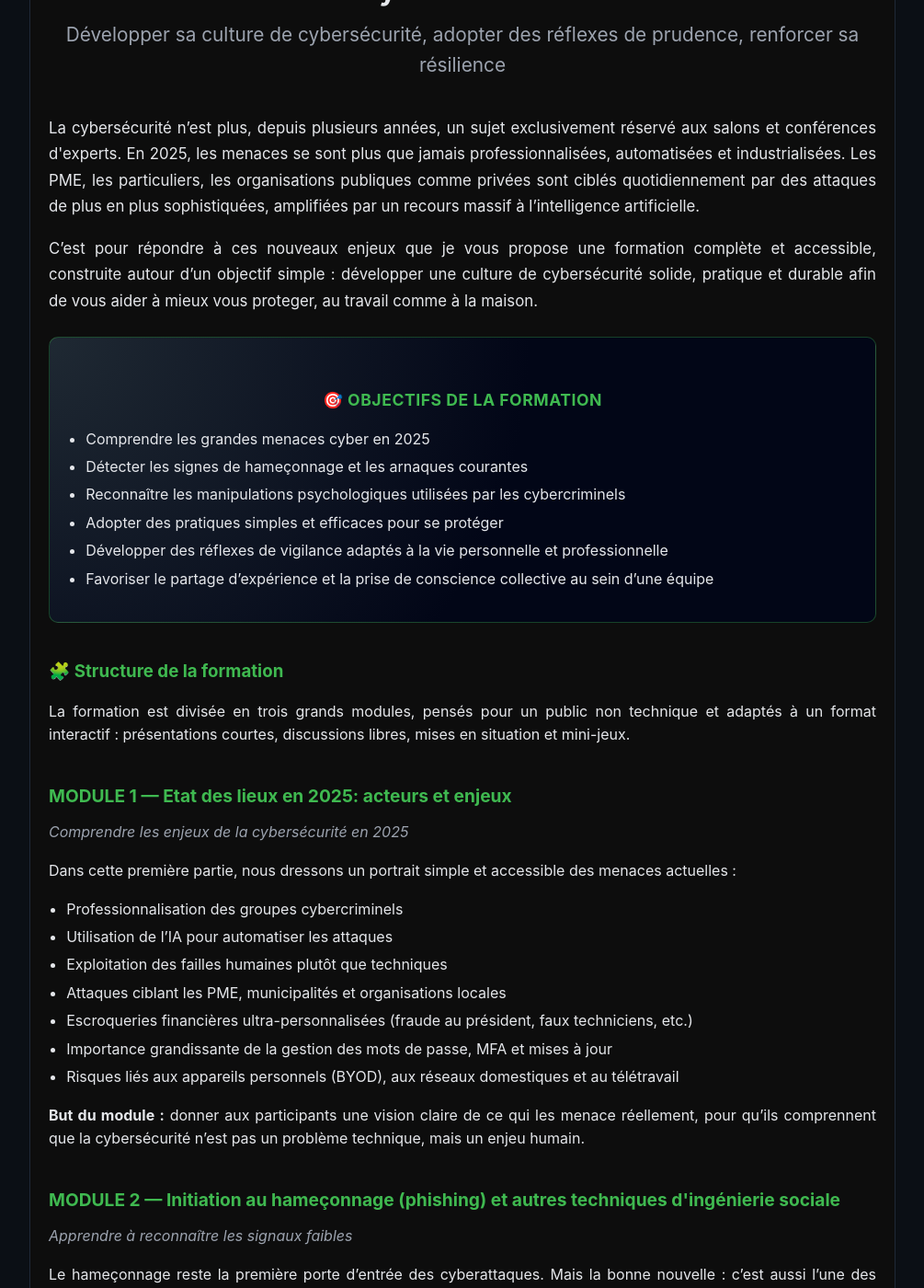
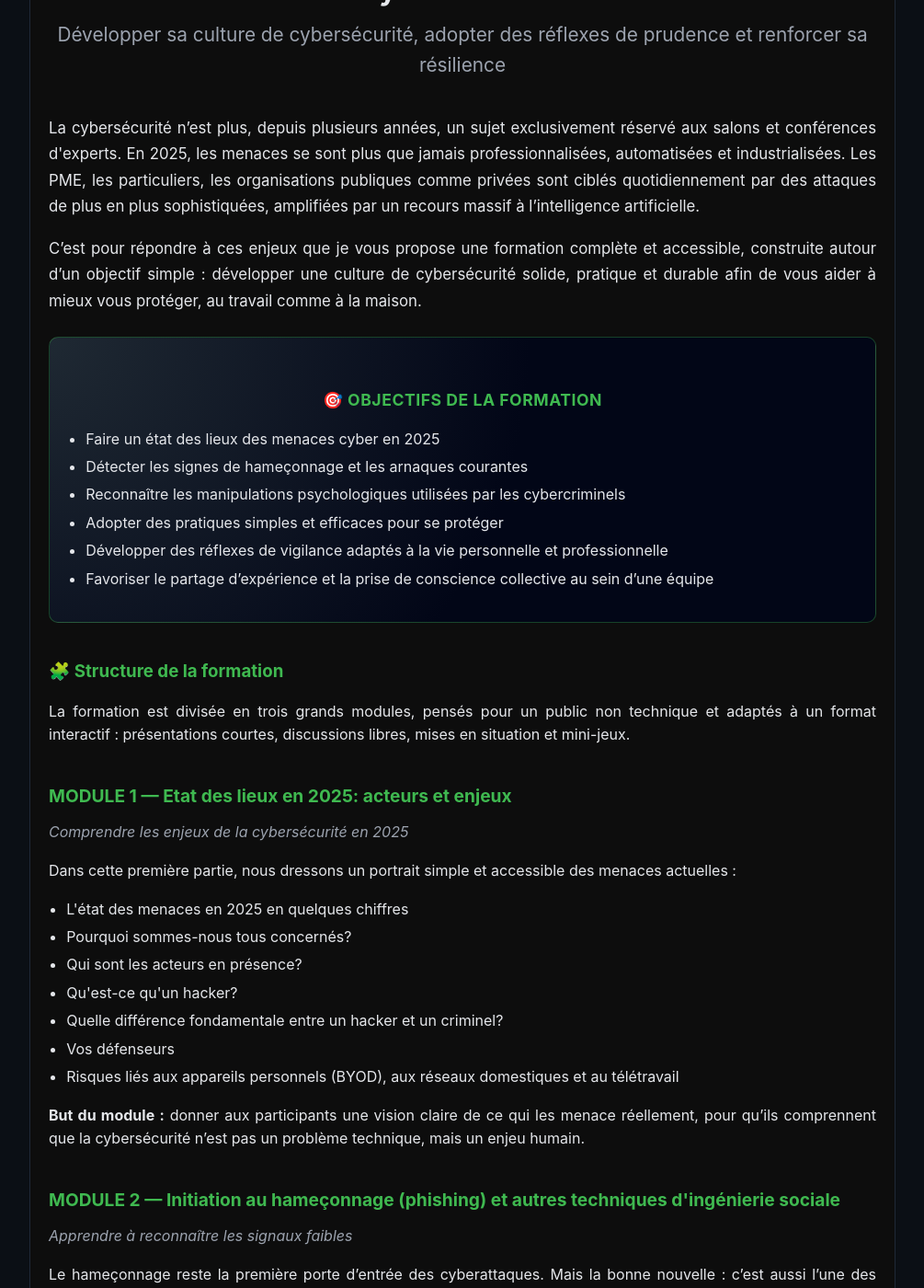
Before and after one commit to sqltemp/portfolio, a Jekyll site: the page projects/phares/formation.html, which Jekyll copies as it is, in a window 1280 px wide and 1400 px high, scrolled down 224 px. Shown: the whole window at 92% size, without its empty margins (137-1142 px from the left). Built offline with Jekyll 4.4.1, drawn with Linux system fonts in a browser that asks for light colours.

Commit message:
Update formation.html

```diff
--- a/projects/phares/formation.html
+++ b/projects/phares/formation.html
@@ -135,16 +135,16 @@
     </p>
 
     <p style="font-size:1.05em; line-height:1.7;">
-      C’est pour répondre à ces nouveaux enjeux que je vous propose une formation complète et accessible,
+      C’est pour répondre à ces enjeux que je vous propose une formation complète et accessible,
       construite autour d’un objectif simple&nbsp;: développer une culture de cybersécurité solide,
-      pratique et durable afin de vous aider à mieux vous proteger, au travail comme à la maison.
+      pratique et durable afin de vous aider à mieux vous protéger, au travail comme à la maison.
     </p>
 
     <!-- Encadré : Objectifs de la formation -->
     <div class="encadre">
       <h3>🎯 Objectifs de la formation</h3>
       <ul>
-        <li>Comprendre les grandes menaces cyber en 2025</li>
+        <li>Faire un état des lieux des menaces cyber en 2025</li>
         <li>Détecter les signes de hameçonnage et les arnaques courantes</li>
         <li>Reconnaître les manipulations psychologiques utilisées par les cybercriminels</li>
         <li>Adopter des pratiques simples et efficaces pour se protéger</li>
@@ -165,12 +165,12 @@
 
     <p>Dans cette première partie, nous dressons un portrait simple et accessible des menaces actuelles&nbsp;:</p>
     <ul>
-      <li>Professionnalisation des groupes cybercriminels</li>
-      <li>Utilisation de l’IA pour automatiser les attaques</li>
-      <li>Exploitation des failles humaines plutôt que techniques</li>
-      <li>Attaques ciblant les PME, municipalités et organisations locales</li>
-      <li>Escroqueries financières ultra-personnalisées (fraude au président, faux techniciens, etc.)</li>
-      <li>Importance grandissante de la gestion des mots de passe, MFA et mises à jour</li>
+      <li>L'état des menaces en 2025 en quelques chiffres</li>
+      <li>Pourquoi sommes-nous tous concernés?</li>
+      <li>Qui sont les acteurs en présence?</li>
+      <li>Qu'est-ce qu'un hacker?</li>
+      <li>Quelle différence fondamentale entre un hacker et un criminel?</li>
+      <li>Vos défenseurs</li>
       <li>Risques liés aux appareils personnels (BYOD), aux réseaux domestiques et au télétravail</li>
     </ul>
 
```
Also changed, not shown: other parts of projects/phares/formation.html (+1 -1 lines).
